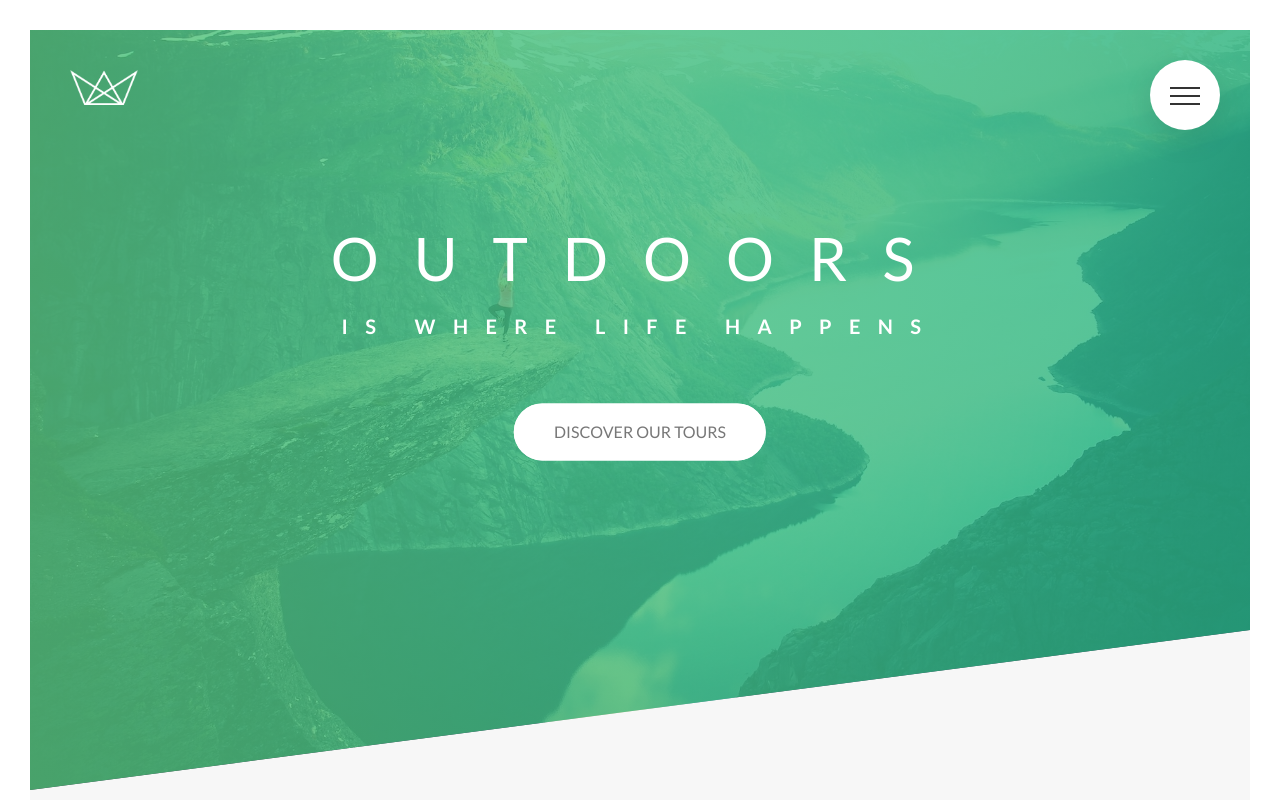
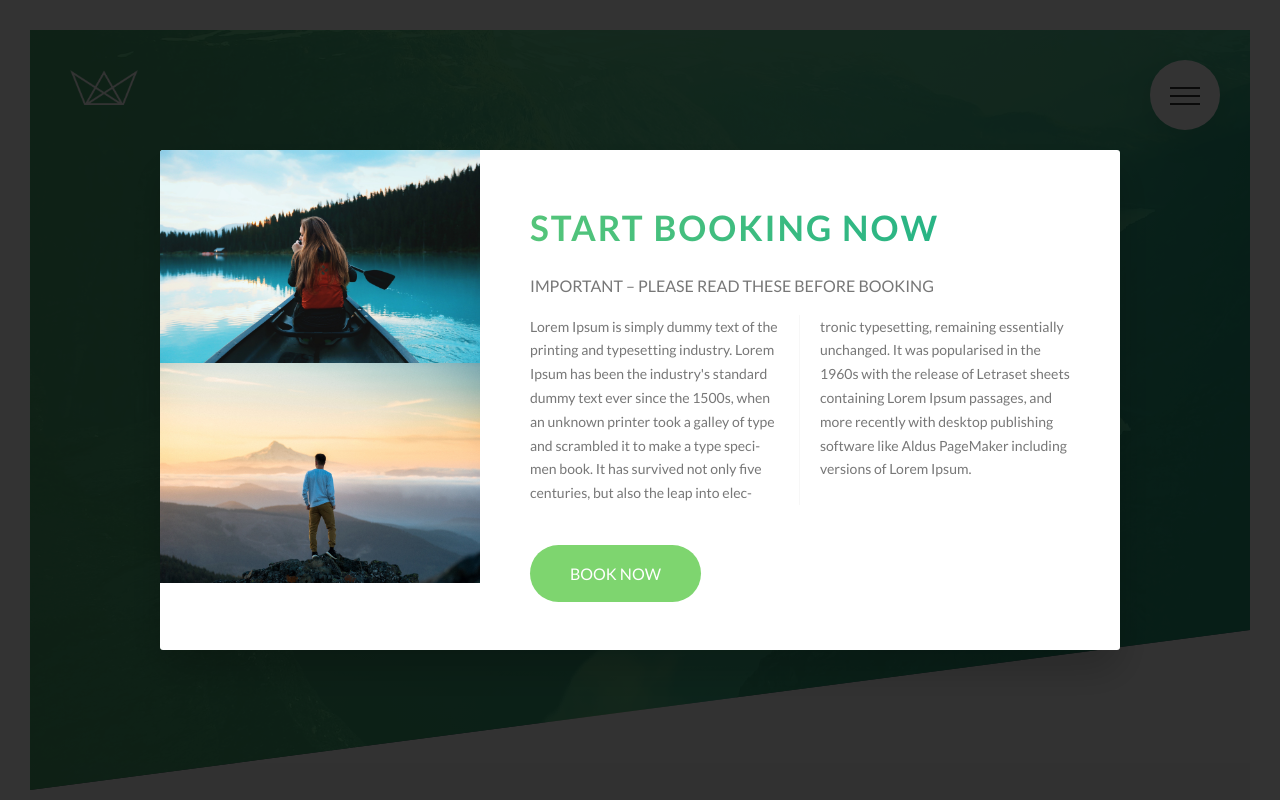
Before and after one commit to CocoTapi/advanced-css-and-sass, a website: page Natours/index.html in a window 1280 px wide. Shown: the top 800 px of the page. Drawn offline with Linux system fonts and the light colour scheme.

Commit message:
add popup

```diff
--- a/Natours/index.html
+++ b/Natours/index.html
@@ -394,6 +394,23 @@
         </div>
     </footer>
 
+    <div class="popup">
+        <div class="popup__content">
+            <div class="popup__left">
+                <img src="img/nat-8.jpg" alt="Tour photo" class="popup__img">
+                <img src="img/nat-9.jpg" alt="Tour photo" class="popup__img">
+            </div>
+            <div class="popup__right">
+                <h2 class="heading-secondary u-margin-bottom-small">Start booking now</h2>
+                <h3 class="heading-tertiary u-margin-bottom-small">Important &ndash; please read these before booking</h3>
+                <p class="popup__text">
+                    Lorem Ipsum is simply dummy text of the printing and typesetting industry. Lorem Ipsum has been the industry's standard dummy text ever since the 1500s, when an unknown printer took a galley of type and scrambled it to make a type specimen book. It has survived not only five centuries, but also the leap into electronic typesetting, remaining essentially unchanged. It was popularised in the 1960s with the release of Letraset sheets containing Lorem Ipsum passages, and more recently with desktop publishing software like Aldus PageMaker including versions of Lorem Ipsum.
+                </p>
+                <a href="#" class="btn btn--green">Book now</a>
+            </div>
+        </div>
+    </div>
+
 </body>
 
 </html>
--- a/Natours/sass/abstracts/_mixins.scss
+++ b/Natours/sass/abstracts/_mixins.scss
@@ -5,3 +5,10 @@
         clear: both;
     }
 }
+
+@mixin absCenter {
+    position: absolute;
+    top: 50%;
+    left: 50%;
+    transform: translate(-50%, -50%);
+}
--- /dev/null
+++ b/Natours/sass/components/_popup.scss
@@ -0,0 +1,57 @@
+.popup {
+    height: 100vh;
+    width: 100%;
+    position: fixed;
+    top: 0;
+    left: 0;
+    background-color: rgba($color-black, .8);
+    z-index: 9999;
+
+    &__content {
+        @include absCenter;
+
+        width: 75%;
+        height: 50rem;
+        background-color: $color-white;
+        box-shadow: 0 2rem 4rem rgba($color-black, .2);
+        border-radius: 3px;
+        display: table;
+        overflow: hidden;
+    }
+
+    &__left {
+        width: 33.333333%;
+        display: table-cell;
+    }
+
+    &__right {
+        width: 66.666667%;
+        display: table-cell;
+        vertical-align: middle;
+        padding: 3rem 5rem;
+    }
+
+    &__img {
+        display: block;
+        width: 100%;
+    }
+
+    &__text {
+        font-size: 1.4rem;
+        margin-bottom: 4rem;
+
+        -moz-column-count: 2;
+        -moz-column-gap: 4rem;
+        -moz-column-rule: 1px solid $color-grey-light-1;
+
+        column-count: 2;
+        column-gap: 4rem;
+        //border between columns
+        column-rule: 1px solid $color-grey-light-1;
+
+        -moz-hyphens: auto;
+        -ms-hyphens: auto;
+        -webkit-hyphens: auto;
+        hyphens: auto;
+    }
+}
--- a/Natours/sass/main.scss
+++ b/Natours/sass/main.scss
@@ -14,6 +14,7 @@
 @import 'components/card';
 @import 'components/story';
 @import 'components/bg-video';
+@import 'components/popup';
 @import 'components/form';
 
 @import 'layout/header';
```
Also changed, not shown: Natours/css/style.css.
